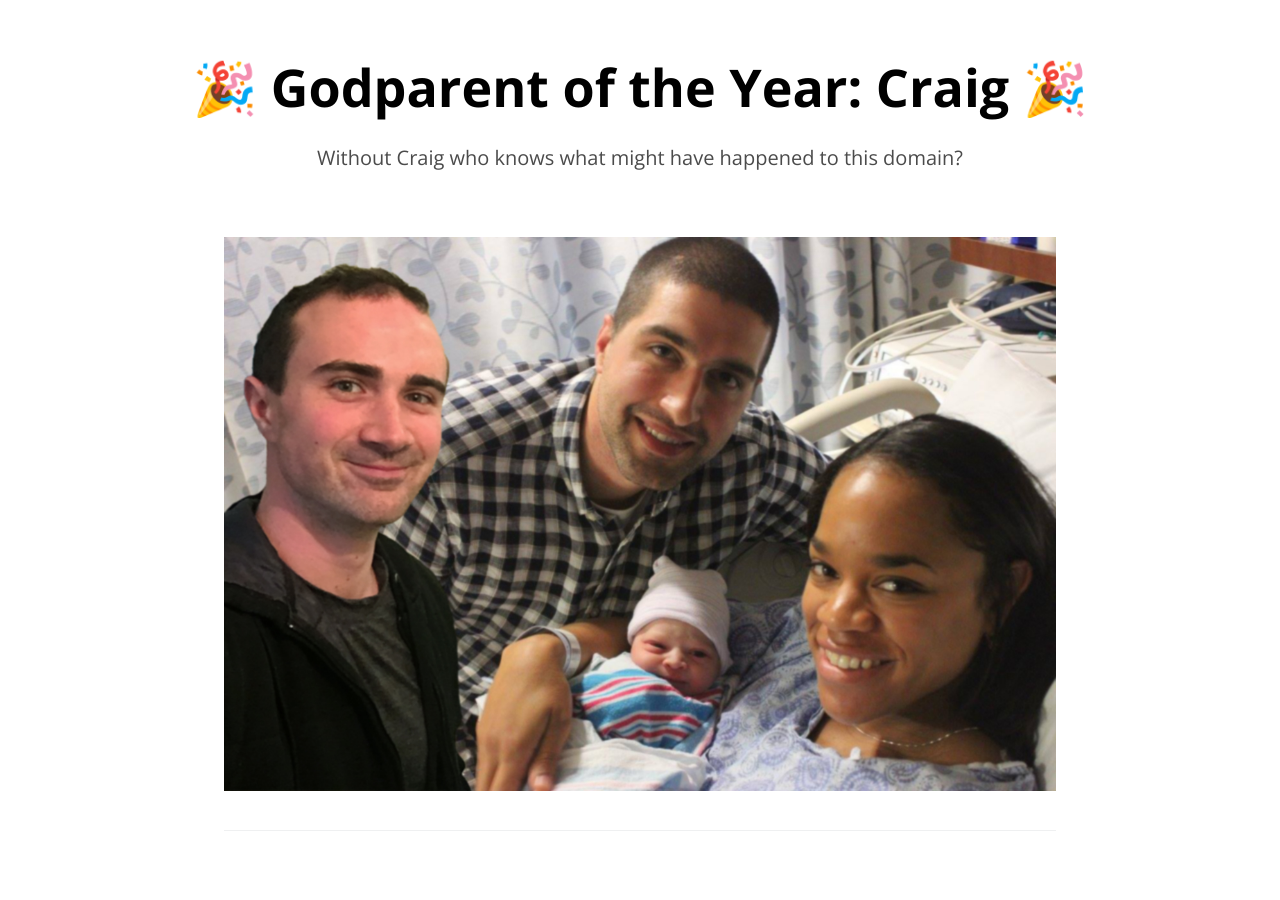
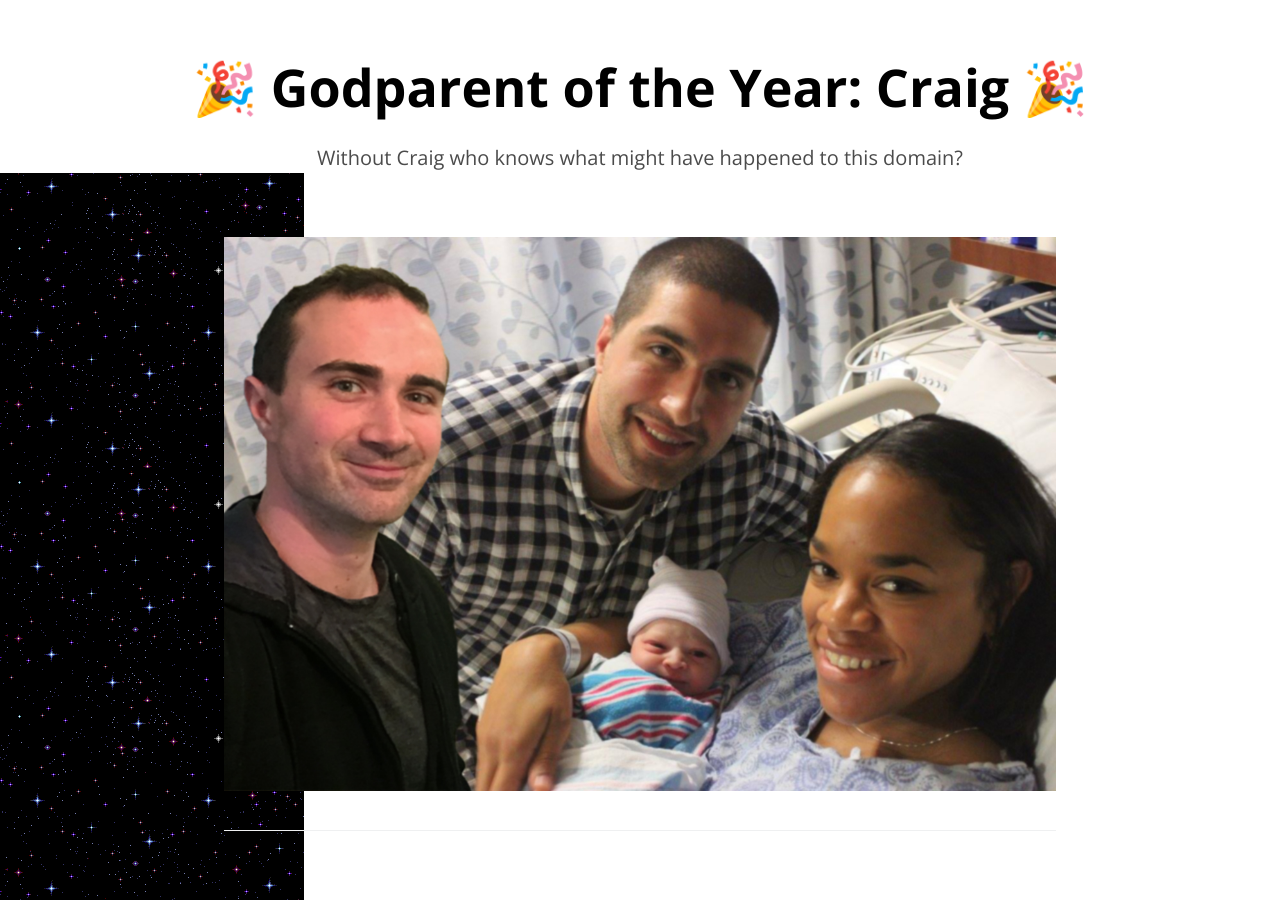
Before and after one commit to craigcannon/ms, a Jekyll site: the page built from index.md, in a window 1280 px wide. Built offline with Jekyll 4.4.1, drawn with Linux system fonts in a browser that asks for light colours.

Commit message:
sdfsefwr32

```diff
--- a/_sass/jekyll-theme-cayman.scss
+++ b/_sass/jekyll-theme-cayman.scss
@@ -31,6 +31,8 @@ body {
   font-size: 16px;
   line-height: 1.5;
   color: $body-text-color;
+  background-image: url("http://masonswope.com/assets/img/background.gif");
+  background-repeat: repeat-y;
 }
 
 a {
```
Also changed, not shown: assets/img/background.gif (added).
